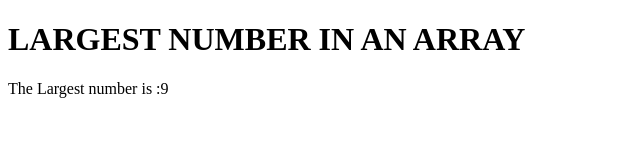
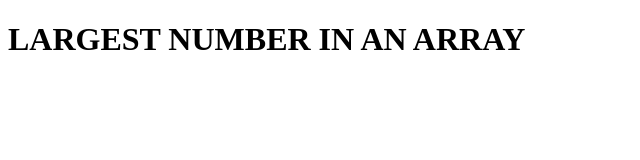
Before and after one commit to DhivyaMuniraj/Max-number-, a plain HTML site: page index.html in a window 1280 px wide. Shown: the whole page, without its empty margins (0-640 px from the left). Drawn offline with Linux system fonts and the light colour scheme.

Commit message:
Update index.html

```diff
--- a/index.html
+++ b/index.html
@@ -13,7 +13,7 @@
 //Largest number in an array
 var arr=[1,3,5,9];
 var value=max_value(arr);
-document.write("The Largest number is :",value);
+// document.write("The Largest number is :",value);
 //Largest number finding function
 function max_value(arr){
 var max=arr[0];
```
